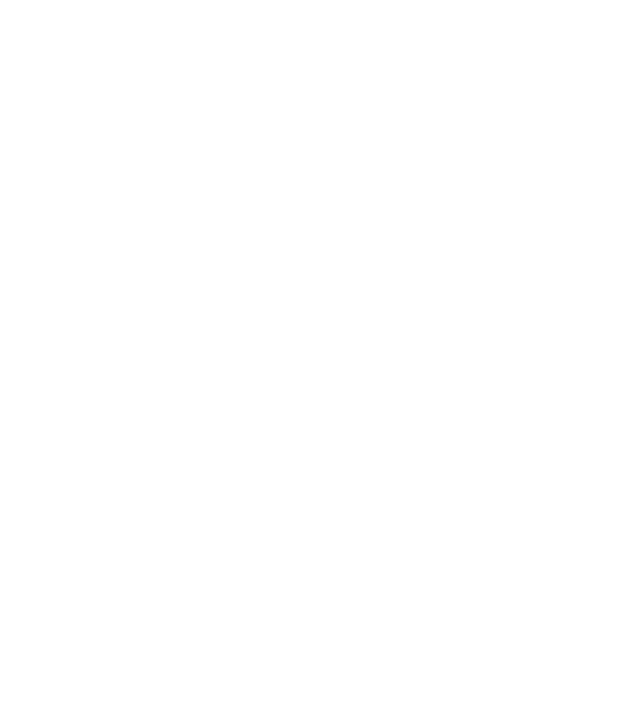
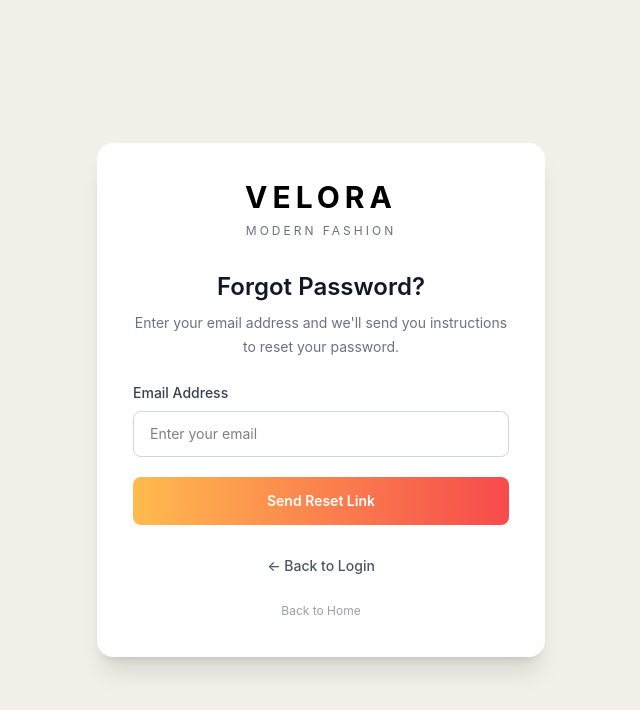
Before and after one commit to Shivkant-07/ecommerce-website, a React (Vite) app: page /forgot-password in a window 1280 px wide. Before the commit this address had no page. Shown: the top 710 px of the page, without its empty margins (319-959 px from the left). Built offline with nearby package versions, Linux system fonts and the light colour scheme.

Commit message:
Fix syntax errors, update navbar layout, style register page, and integrate shop features

```diff
--- a/src/App.jsx
+++ b/src/App.jsx
@@ -1,25 +1,42 @@
 import { BrowserRouter, Routes, Route } from "react-router-dom";
+
 import Home from "./pages/Home";
 import Login from "./pages/Login";
 import Register from "./pages/Register";
+import ForgotPassword from "./pages/ForgotPassword";
+
 import CategoriesPage from "./pages/CategoriesPage";
 import CategoryProducts from "./pages/CategoryProducts";
 import WishlistPage from "./pages/WishlistPage";
 import CartPage from "./pages/CartPage";
 
-export default function App() {
+function App() {
   return (
     <BrowserRouter>
       <Routes>
 
+        {/* Home */}
         <Route path="/" element={<Home />} />
+
+        {/* Authentication */}
         <Route path="/login" element={<Login />} />
         <Route path="/register" element={<Register />} />
+        <Route path="/forgot-password" element={<ForgotPassword />} />
+
+        {/* Categories */}
         <Route path="/categories" element={<CategoriesPage />} />
-        <Route path="/categories/:categoryName" element={<CategoryProducts />} />
+        <Route
+          path="/categories/:categoryName"
+          element={<CategoryProducts />}
+        />
+
+        {/* Shopping */}
         <Route path="/wishlist" element={<WishlistPage />} />
         <Route path="/cart" element={<CartPage />} />
+
       </Routes>
     </BrowserRouter>
   );
 }
+
+export default App;
--- a/src/components/PromoBanner.jsx
+++ b/src/components/PromoBanner.jsx
@@ -1,3 +1,5 @@
+import { Link } from "react-router-dom";
+
 export default function PromoBanner() {
   return (
     <section className="relative bg-black px-6 py-24 text-white md:px-12 lg:px-20">
@@ -11,9 +13,12 @@ export default function PromoBanner() {
         <p className="mx-auto mb-8 max-w-lg text-gray-300">
           Discover handpicked seasonal favorites with massive discounts. Upgrade your wardrobe today before stocks run out.
         </p>
-        <button className="bg-white px-8 py-4 text-sm font-medium text-black transition hover:bg-gray-200">
+        <Link
+          to="/categories"
+          className="inline-block bg-white px-8 py-4 text-sm font-medium text-black transition hover:bg-gray-200"
+        >
           Explore Collection
-        </button>
+        </Link>
       </div>
     </section>
   );
--- /dev/null
+++ b/src/pages/ForgotPassword.jsx
@@ -0,0 +1,142 @@
+import { useState } from "react";
+import { Link } from "react-router-dom";
+
+function ForgotPassword() {
+  const [email, setEmail] = useState("");
+  const [error, setError] = useState("");
+  const [message, setMessage] = useState("");
+
+  const handleSubmit = (event) => {
+    event.preventDefault();
+
+    setError("");
+    setMessage("");
+
+    if (!email.trim()) {
+      setError("Please enter your email address.");
+      return;
+    }
+
+    if (!email.includes("@")) {
+      setError("Please enter a valid email address.");
+      return;
+    }
+
+    setMessage(
+      "Password reset instructions have been sent to your email."
+    );
+  };
+
+  return (
+    <div className="flex min-h-screen items-center justify-center bg-[#f3efe9] px-4 py-10">
+
+      {/* Forgot Password Card */}
+      <div className="w-full max-w-md animate-[fadeIn_0.6s_ease-out] rounded-2xl bg-white p-7 shadow-xl sm:p-9">
+
+        {/* Brand */}
+        <div className="mb-8 text-center">
+          <Link
+            to="/"
+            className="text-3xl font-bold tracking-[5px] text-black"
+          >
+            VELORA
+          </Link>
+
+          <p className="mt-2 text-xs tracking-[3px] text-gray-500">
+            MODERN FASHION
+          </p>
+        </div>
+
+        {/* Heading */}
+        <div className="mb-6 text-center">
+          <h1 className="text-2xl font-semibold text-gray-900">
+            Forgot Password?
+          </h1>
+
+          <p className="mt-2 text-sm leading-6 text-gray-500">
+            Enter your email address and we'll send you
+            instructions to reset your password.
+          </p>
+        </div>
+
+        {/* Form */}
+        <form onSubmit={handleSubmit} className="space-y-5">
+
+          {/* Email */}
+          <div>
+            <label className="mb-2 block text-sm font-medium text-gray-700">
+              Email Address
+            </label>
+
+            <input
+              type="email"
+              value={email}
+              onChange={(event) => {
+                setEmail(event.target.value);
+                setError("");
+                setMessage("");
+              }}
+              placeholder="Enter your email"
+              className={
+                "w-full rounded-lg border px-4 py-3 text-sm outline-none transition duration-300 focus:ring-2 " +
+                (error
+                  ? "border-red-500 focus:ring-red-100"
+                  : "border-gray-300 focus:border-black focus:ring-gray-100")
+              }
+            />
+
+            {/* Error Message */}
+            {error && (
+              <p className="mt-2 text-xs text-red-500">
+                {error}
+              </p>
+            )}
+
+            {/* Success Message */}
+            {message && (
+              <p className="mt-2 text-xs text-green-600">
+                {message}
+              </p>
+            )}
+          </div>
+
+          {/* Reset Button */}
+          <button
+            type="submit"
+            className="w-full rounded-lg py-3.5 text-sm font-semibold text-white transition duration-300 hover:-translate-y-0.5 hover:shadow-lg"
+            style={{
+              background:
+                "linear-gradient(90deg, rgb(255, 187, 78) 0%, rgb(247, 74, 76) 100%)",
+            }}
+          >
+            Send Reset Link
+          </button>
+
+        </form>
+
+        {/* Back to Login */}
+        <div className="mt-7 text-center">
+          <Link
+            to="/login"
+            className="text-sm font-medium text-gray-600 transition hover:text-black hover:underline"
+          >
+            ← Back to Login
+          </Link>
+        </div>
+
+        {/* Back Home */}
+        <div className="mt-5 text-center">
+          <Link
+            to="/"
+            className="text-xs text-gray-400 transition hover:text-black"
+          >
+            Back to Home
+          </Link>
+        </div>
+
+      </div>
+    </div>
+  );
+}
+
+export default ForgotPassword;
--- a/src/pages/Home.jsx
+++ b/src/pages/Home.jsx
@@ -2,6 +2,7 @@ import Navbar from '../components/Navbar';
 import Hero from '../components/Hero';
 import Categories from '../components/Categories';
 import FeaturedProducts from '../components/FeatureProducts';
+import PromoBanner from '../components/PromoBanner';
 import Footer from '../components/Footer';
 
 export default function Home() {
@@ -11,7 +12,8 @@ export default function Home() {
       <Hero />
       <Categories />
       <FeaturedProducts />
-      <Footer/>
+      <PromoBanner />
+      <Footer />
     </div>
   );
 }
--- a/src/pages/Login.jsx
+++ b/src/pages/Login.jsx
@@ -28,6 +28,8 @@ function Login() {
       console.log("Login form submitted");
       console.log("Email:", email);
       console.log("Password:", password);
+
+      alert("Login successful!");
     }
   };
 
@@ -49,8 +51,6 @@ function Login() {
           <p className="mt-2 text-xs tracking-[3px] text-gray-500">
             MODERN FASHION
           </p>
-
-
         </div>
 
         {/* Login Form */}
@@ -70,11 +70,12 @@ function Login() {
                 setEmailError("");
               }}
               placeholder="Enter your email"
-              className={`w-full rounded-lg border px-4 py-3 text-sm outline-none transition duration-300 focus:ring-2 ${
-                emailError
+              className={
+                "w-full rounded-lg border px-4 py-3 text-sm outline-none transition duration-300 focus:ring-2 " +
+                (emailError
                   ? "border-red-500 focus:ring-red-100"
-                  : "border-gray-300 focus:border-black focus:ring-gray-100"
-              }`}
+                  : "border-gray-300 focus:border-black focus:ring-gray-100")
+              }
             />
 
             {emailError && (
@@ -99,11 +100,12 @@ function Login() {
                   setPasswordError("");
                 }}
                 placeholder="Enter your password"
-                className={`w-full rounded-lg border px-4 py-3 pr-16 text-sm outline-none transition duration-300 focus:ring-2 ${
-                  passwordError
+                className={
+                  "w-full rounded-lg border px-4 py-3 pr-16 text-sm outline-none transition duration-300 focus:ring-2 " +
+                  (passwordError
                     ? "border-red-500 focus:ring-red-100"
-                    : "border-gray-300 focus:border-black focus:ring-gray-100"
-                }`}
+                    : "border-gray-300 focus:border-black focus:ring-gray-100")
+                }
               />
 
               {/* Show / Hide */}
@@ -135,27 +137,29 @@ function Login() {
               Remember me
             </label>
 
-            <button
-              type="button"
-              className="transition hover:text-black"
+            {/* Forgot Password */}
+            <Link
+              to="/forgot-password"
+              className="font-medium text-gray-500 transition hover:text-black hover:underline"
             >
               Forgot Password?
-            </button>
+            </Link>
 
           </div>
 
           {/* Login Button */}
           <button
             type="submit"
-            className="w-full rounded-lg bg-black py-3.5 text-sm font-medium text-white transition duration-300 hover:-translate-y-0.5 hover:bg-gray-800 hover:shadow-lg"
+            className="w-full rounded-lg py-3.5 text-sm font-semibold text-white transition duration-300 hover:-translate-y-0.5 hover:shadow-lg"
+            style={{
+              background:
+                "linear-gradient(90deg, rgb(255, 187, 78) 0%, rgb(247, 74, 76) 100%)",
+            }}
           >
             Login
           </button>
 
         </form>
-
-
-
 
         {/* Create Account */}
         <div className="mt-7 text-center text-sm text-gray-500">
--- a/src/pages/Register.jsx
+++ b/src/pages/Register.jsx
@@ -254,7 +254,11 @@ function Register() {
           {/* Register Button */}
           <button
             type="submit"
-            className="w-full rounded-lg bg-black py-3.5 text-sm font-medium text-white transition duration-300 hover:-translate-y-0.5 hover:bg-gray-800 hover:shadow-lg"
+            className="w-full rounded-lg py-3.5 text-sm font-semibold text-white transition duration-300 hover:-translate-y-0.5 hover:shadow-lg"
+            style={{
+              background:
+                "linear-gradient(90deg, rgb(255, 187, 78) 0%, rgb(247, 74, 76) 100%)",
+            }}
           >
             Create Account
           </button>
```
Also changed, not shown: src/components/FeatureProducts.jsx (+34 -10 lines), src/components/Navbar.jsx (+26 -10 lines), src/context/ShopContext.jsx (+14 -1 lines), src/pages/CartPage.jsx (+26 -8 lines), src/App.css (deleted), src/components/ProductCard.jsx (deleted).
